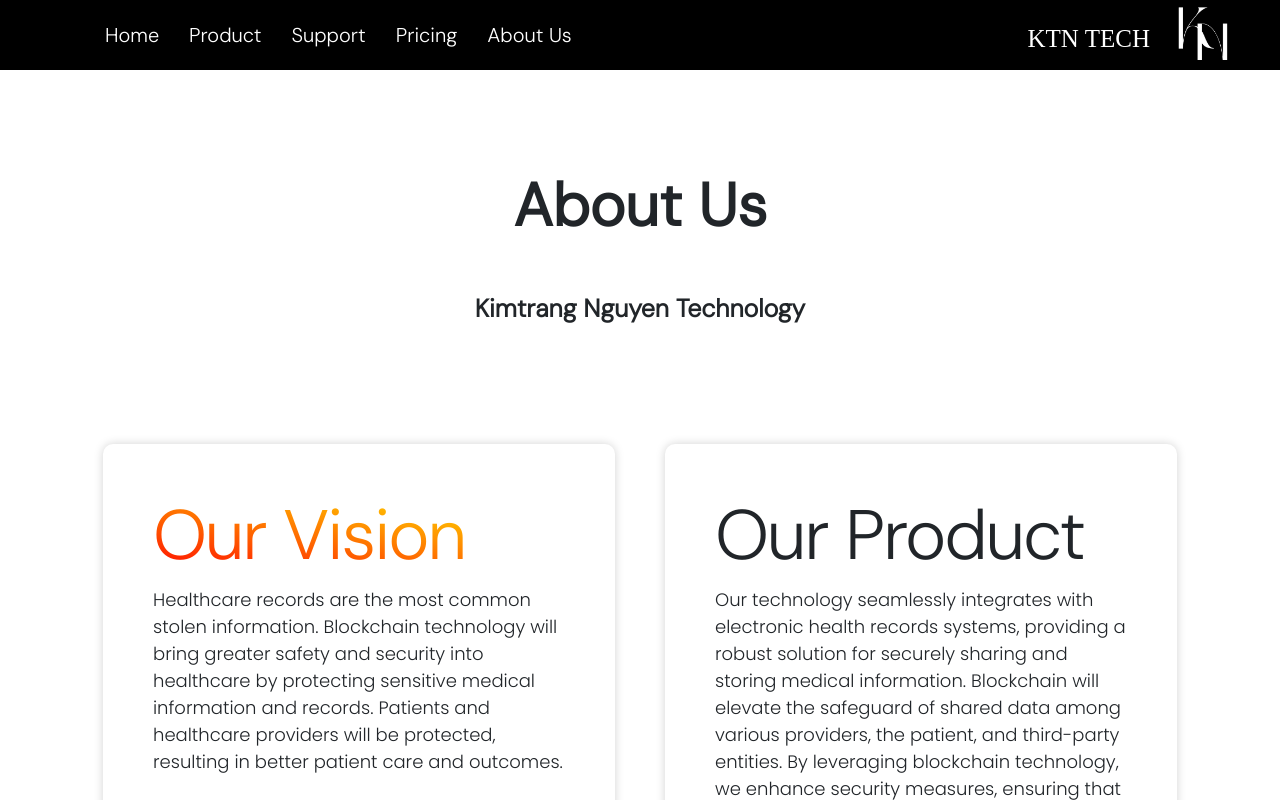
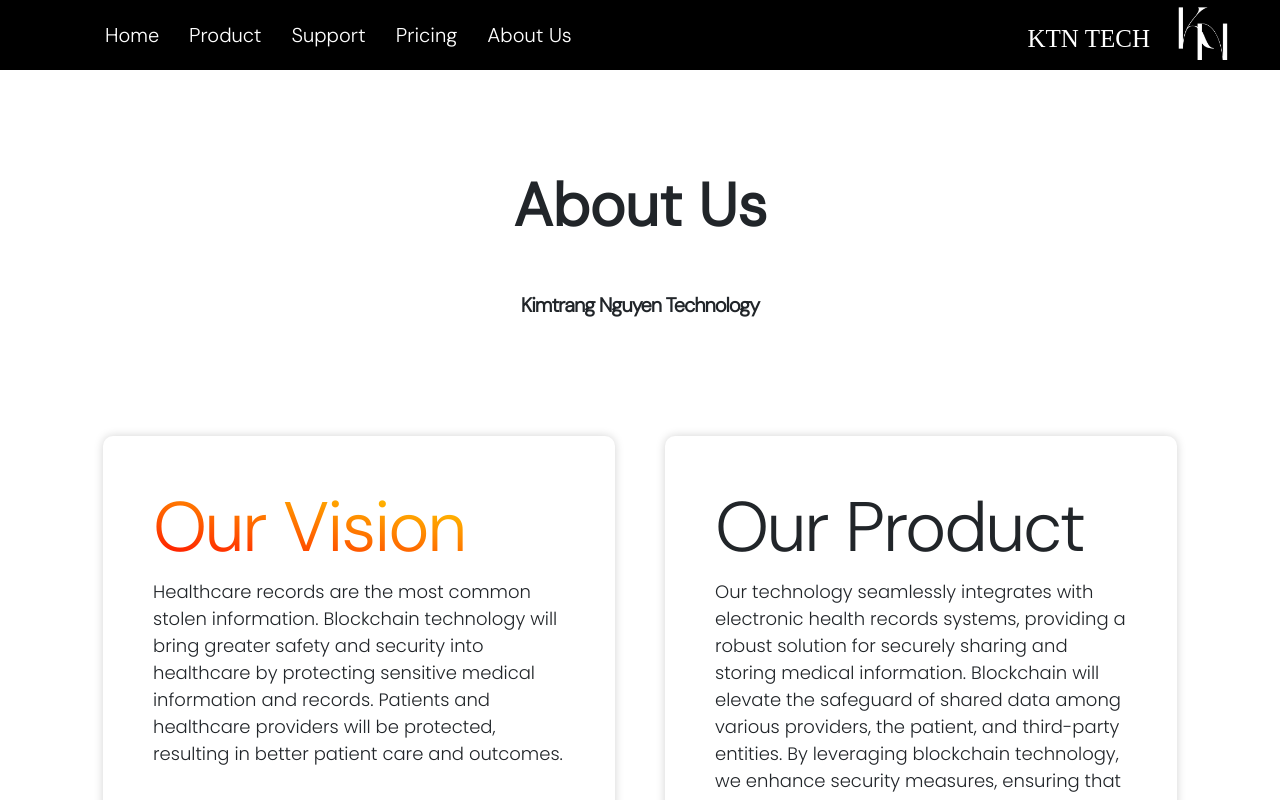
Before and after one commit to tjiml/blockchain-website, a React (Vite) app: page /aboutus in a window 1280 px wide. Shown: the top 800 px of the page. Built offline with nearby package versions, Linux system fonts and the light colour scheme; a web font is replaced by a local one.

Commit message:
deploying again

```diff
--- a/src/App.css
+++ b/src/App.css
@@ -1480,7 +1480,8 @@
 .about-us-title p {
   font-family: dm sans;
   font-weight: bolder;
-  font-size: 25px;
+  font-size: 20px;
+  letter-spacing: -1px;
 }
 
 .our-product-container {
```
